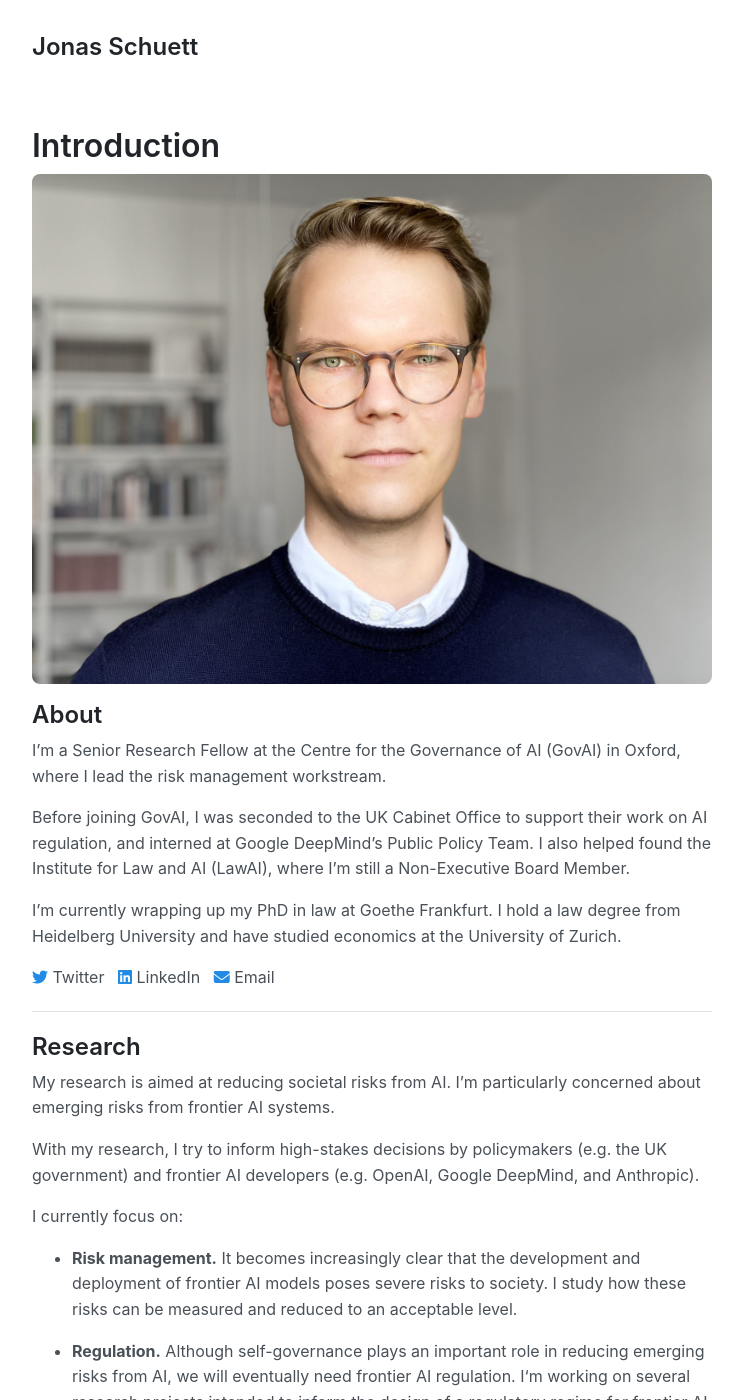
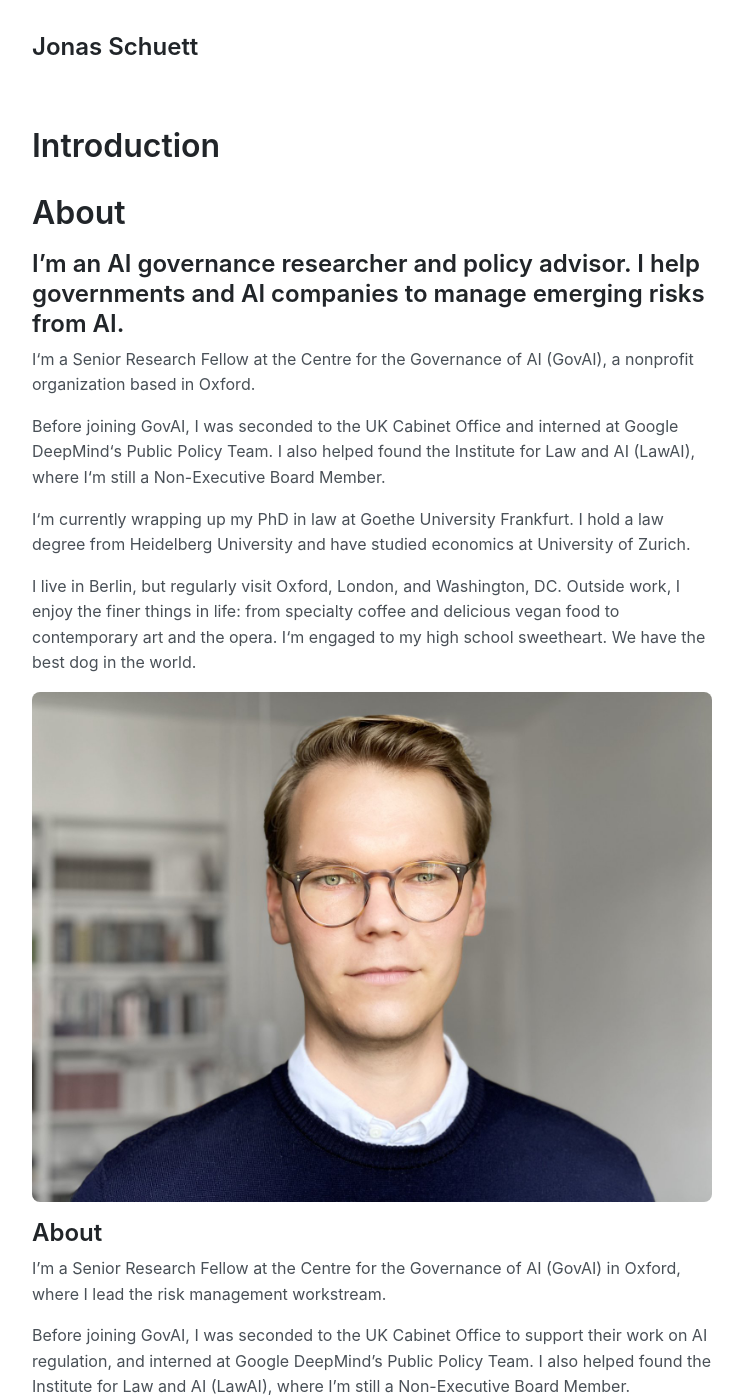
Before and after one commit to jonasschuett/jonasschuett.github.io, a Jekyll site: the page built from _posts/2020-04-04-introduction.md, in a window 1280 px wide and 1400 px high. Shown: the whole window, without its empty margins (268-1011 px from the left). Built offline with Jekyll 4.4.1, drawn with Linux system fonts in a browser that asks for light colours; nearby versions of some CDN libraries.

Commit message:
Update 2020-04-04-introduction.md

```diff
--- a/_posts/2020-04-04-introduction.md
+++ b/_posts/2020-04-04-introduction.md
@@ -1,6 +1,20 @@
 ---
 layout: page
 ---
+
+# About
+
+## I’m an AI governance researcher and policy advisor. I help governments and AI companies to manage emerging risks from AI.
+
+I‘m a Senior Research Fellow at the Centre for the Governance of AI (GovAI), a nonprofit organization based in Oxford.
+
+Before joining GovAI, I was seconded to the UK Cabinet Office and interned at Google DeepMind‘s Public Policy Team. I also helped found the Institute for Law and AI (LawAI), where I‘m still a Non-Executive Board Member.
+
+I‘m currently wrapping up my PhD in law at Goethe University Frankfurt. I hold a law degree from Heidelberg University and have studied economics at University of Zurich.
+
+I live in Berlin, but regularly visit Oxford, London, and Washington, DC. Outside work, I enjoy the finer things in life: from specialty coffee and delicious vegan food to contemporary art and the opera. I‘m engaged to my high school sweetheart. We have the best dog in the world.
+
+
 
 ![Jonas Schuett](/jonasschuett.jpg)
 
```
